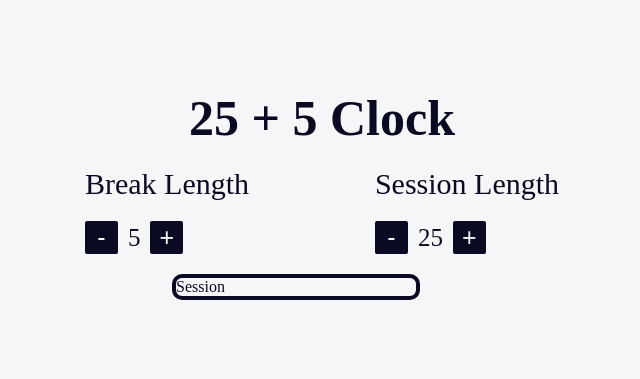
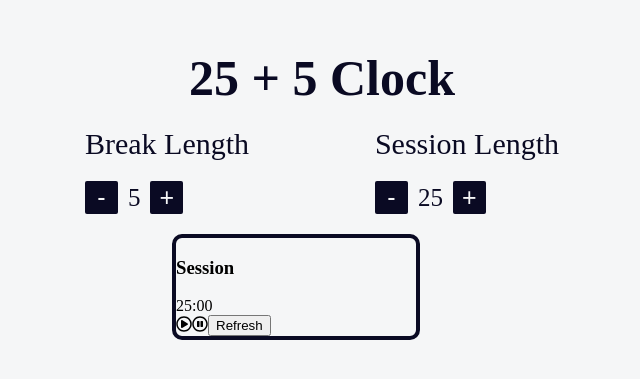
Before and after one commit to nikita-496/free-code-camp, a React (Create React App) app in the folder FrontEnd/25 + 5 Clock/: page / in a window 1280 px wide. Shown: the part 229-608 px from the top of the page, without its empty margins (318-958 px from the left). Built offline with nearby package versions, Linux system fonts and the light colour scheme.

Commit message:
the timer is running

```diff
--- a/FrontEnd/25 + 5 Clock/src/Timer.js
+++ b/FrontEnd/25 + 5 Clock/src/Timer.js
@@ -1,15 +1,22 @@
 import React, { Component } from "react";
 
+//импорт font font awesome
+import {faPlayCircle} from "../node_modules/@fortawesome/free-regular-svg-icons/faPlayCircle";
+import {faPauseCircle} from "../node_modules/@fortawesome/free-regular-svg-icons/faPauseCircle";
+import { FontAwesomeIcon } from "../node_modules/@fortawesome/react-fontawesome"
+
 class Timer extends Component {
-    constructor(props){
-        super(props);
-    }
     render() {
-        const {session} = this.props;
+        const {clockCount,currentTimer} = this.props;
         return(
             <div className = "taimer-container">
-                <span id ="timer-label">Session</span>
-                <div id ="time-left">{session}</div>
+                <h3 id ="timer-label">{currentTimer}</h3>
+                <div className = "time_format" id ="time-left">{this.props.fun(clockCount)}</div>
+                <div id = "taimer-control">
+                    <FontAwesomeIcon className="start" icon ={faPlayCircle} onClick = {this.props.fun2}/>
+                    <FontAwesomeIcon className="stop" icon ={faPauseCircle} onClick = {this.props.fun2}/>
+                    <button className ="reset">Refresh</button>
+                </div>
             </div>
         )
     }
```
